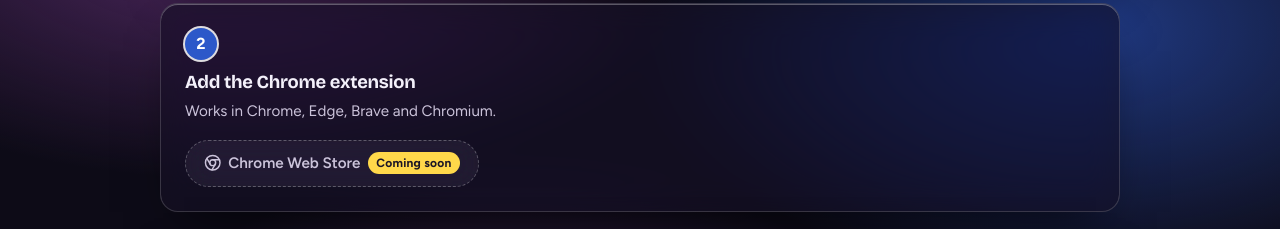
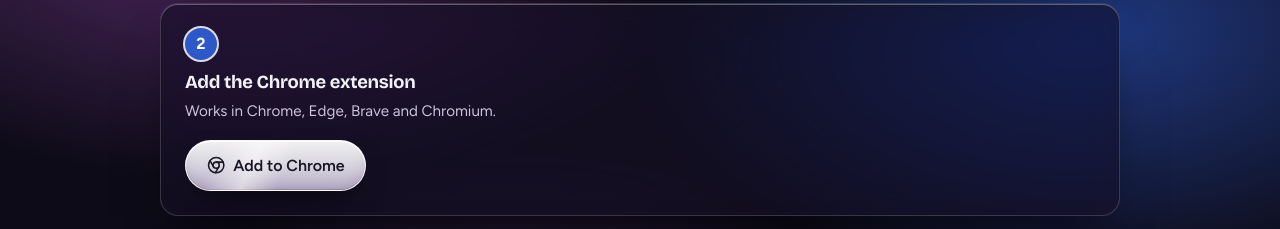
Before and after one commit to genexk/anynotate, a website: page site/index.html in a window 1280 px wide. Shown: the part 2569-2798 px from the top of the page. Drawn offline with Linux system fonts and the light colour scheme.

Commit message:
Link the Chrome Web Store listing

```diff
--- a/site/index.html
+++ b/site/index.html
@@ -133,10 +133,10 @@
           <span class="step-num" aria-hidden="true">2</span>
           <h3>Add the Chrome extension</h3>
           <p class="muted">Works in Chrome, Edge, Brave and Chromium.</p>
-          <span class="btn btn-soon" aria-disabled="true">
+          <a class="btn btn-primary" href="https://chromewebstore.google.com/detail/lefcmfmbmjmgfkgbbcodolcecbnfjgpp" target="_blank" rel="noopener">
             <svg viewBox="0 0 24 24" fill="none" stroke="currentColor" stroke-width="2" stroke-linecap="round" stroke-linejoin="round" aria-hidden="true"><circle cx="12" cy="12" r="10"/><circle cx="12" cy="12" r="4"/><path d="M21.2 8H12M3.9 6.1 8.5 14M10.9 21.9 15.5 14"/></svg>
-            Chrome Web Store <span class="badge">Coming soon</span>
-          </span>
+            Add to Chrome
+          </a>
         </li>
       </ol>
       <div class="card herdr-card" id="herdr">
```
Also changed, not shown: site/guide/index.html (+1 -1 lines), README.md.
